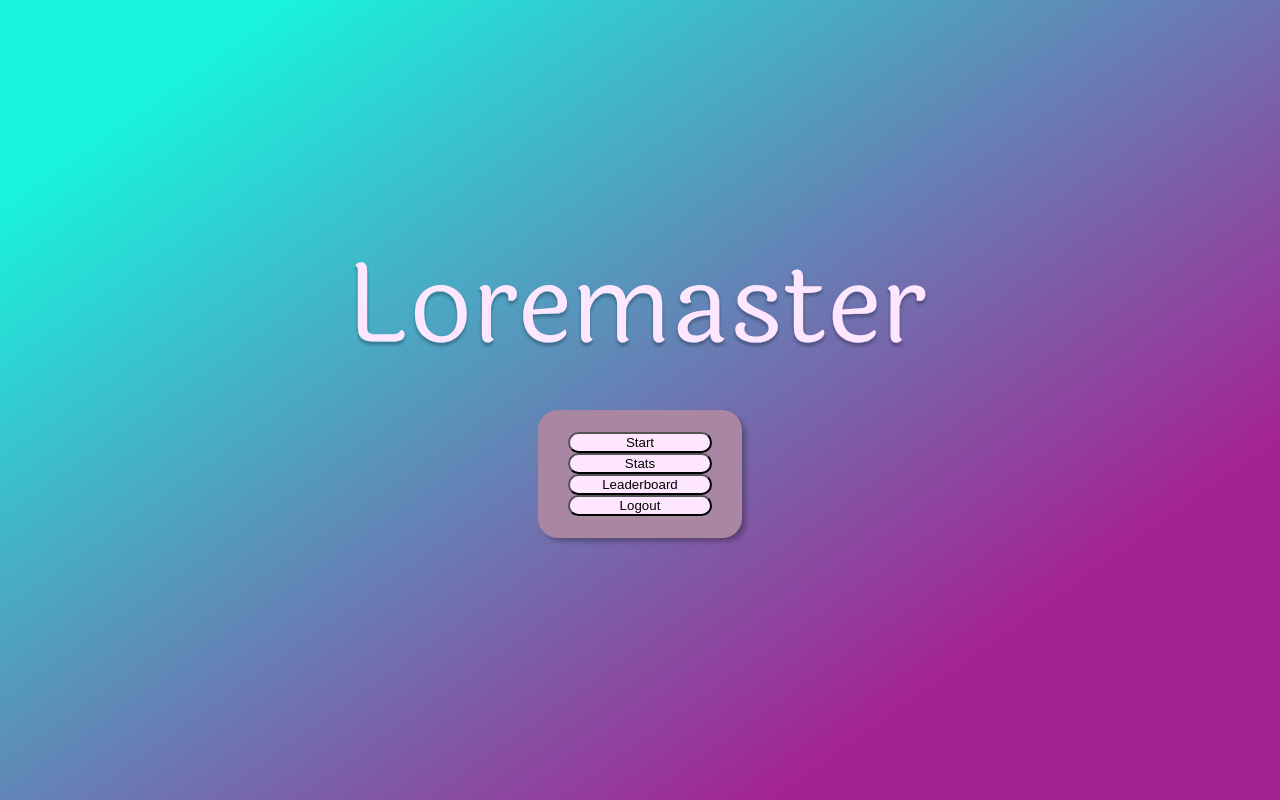
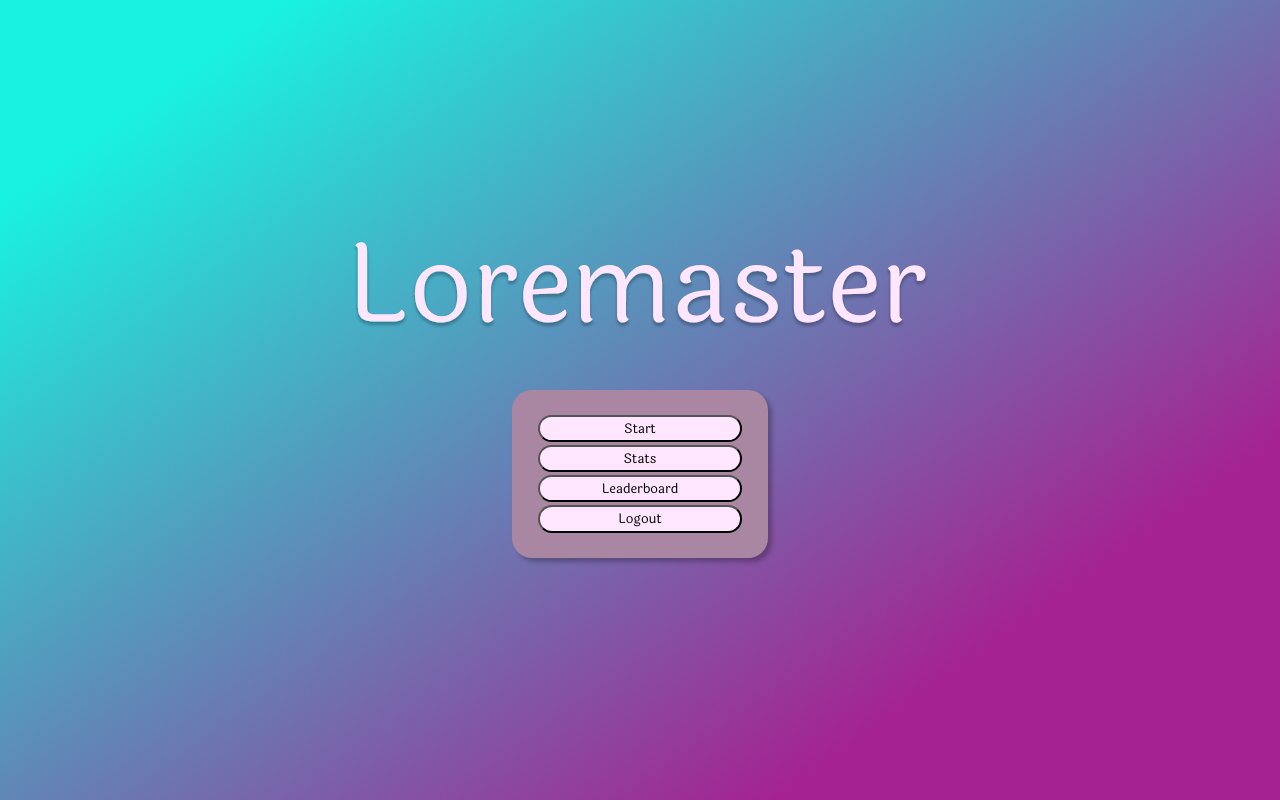
Before and after one commit to Bmil9696pl/Loremaster, a PHP site: page /public/views/homescreen.html in a window 1280 px wide. Run offline with PHP 8.4, Linux system fonts and the light colour scheme.

Commit message:
modified login and homescreen, and added regionselect screen

```diff
--- a/public/css/homescreen-style.css
+++ b/public/css/homescreen-style.css
@@ -18,16 +18,25 @@
     flex-direction: column;
     justify-content: center;
     align-items: center;
-    width: 16%;
-    height: 16%;
+    width: 20%;
+    height: 21%;
 
     background: #A986A1 0% 0% no-repeat padding-box;
     box-shadow: 4px 4px 4px rgba(0, 0, 0, 0.25);
     border-radius: 20px;
   }
 
-button {
+  button {
     background: #FFE6FF;
     border-radius: 50px;
     width: 100%;
+    height: 100%;
+    font-family: 'Laila';
+    font-style: normal;
+    font-weight: 400;
+    color: #000000;
   }
+
+  button + button {
+    margin-top: 3px;
+  }
--- a/public/css/style.css
+++ b/public/css/style.css
@@ -1,5 +1,10 @@
 body {
     margin: 0;
+}
+
+@font-face {
+  font-family: Laila;
+  src: url(../fonts/Laila-Regular.ttf);
 }
 
 .login-container{
@@ -7,14 +12,19 @@
     flex-direction: column;
     justify-content: center;
     align-items: center;
-    width: 15%;
-    height: 15%;
+    width: 20%;
+    height: 21%;
+
+    font-family: Laila;
 
     background: #A986A1 0% 0% no-repeat padding-box;
     box-shadow: 4px 4px 4px rgba(0, 0, 0, 0.25);
     border-radius: 20px;
 }
 
+.text {
+  font-family: Laila;
+}
 
 .container {
     width: 100vw;
@@ -27,12 +37,49 @@
     align-items: center;
 }
 
-button {
+.select{
+    width: 40%;
+    height: 21%;
+}
+
+.stext{
+  font-family: Laila;
+  font-size: 16px;
+  font-size: 6vw;
+  color: #FFE6FF;
+}
+
+.menu {
+    display: flex;
+    flex-direction: column;
+    justify-content: center;
+    align-items: center;
+    width: 20%;
+    height: 21%;
+
+    background: #A986A1 0% 0% no-repeat padding-box;
+    box-shadow: 4px 4px 4px rgba(0, 0, 0, 0.25);
+    border-radius: 20px;
+  }
+
+  button {
     background: #FFE6FF;
     border-radius: 50px;
-    width: 60%;
+    width: 100%;
+    height: 100%;
+    font-family: 'Laila';
+    font-style: normal;
+    font-weight: 400;
+    color: #000000;
   }
 
+  button + button {
+    margin-top: 3px;
+  }
+
+  .password + button {
+    margin-top: 6px;
+  }
 
   @media only screen and (max-device-width: 420px){
     *{
--- a/public/views/homescreen.html
+++ b/public/views/homescreen.html
@@ -1,6 +1,6 @@
 <!DOCTYPE html>
 <head>
-    <link rel="stylesheet" type="text/css" href="../css/homescreen-style.css">
+    <link rel="stylesheet" type="text/css" href="../css/style.css">
     <title>HOMESCREEN</title>
 </head>
 <body>
@@ -9,7 +9,7 @@
             <img src="../img/Loremaster.svg" style="width: 85%;">
         </div>
         <div class="menu">
-            <form style="margin: 0;display: flex;flex-direction: column;justify-content: center;align-items: center;width: 70%;">
+            <form style="margin: 0;display: flex;flex-direction: column;justify-content: center;align-items: center;width: 80%;height: 70%;">
                 <button>Start</button>
                 <button>Stats</button>
                 <button>Leaderboard</button>
```
Also changed, not shown: public/views/login.html (+6 -6 lines), public/views/regionselect.html (added, +12 -0 lines), public/css/regionselect-style.css (added), public/fonts/Laila-Regular.ttf (added).
